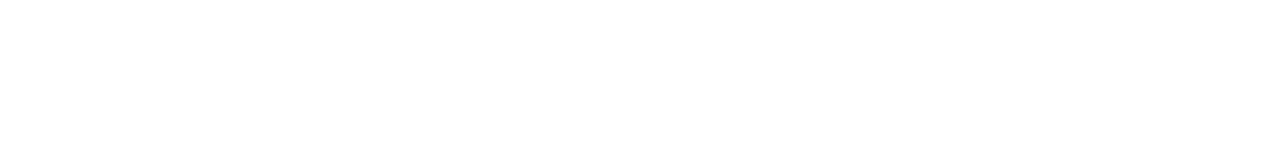
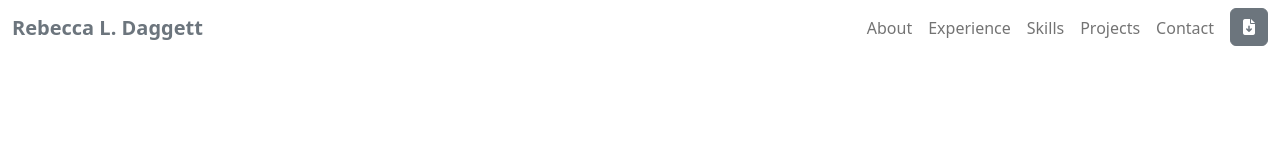
Before and after one commit to daggettt/bootstrap-portfolio, a plain HTML site: page index.html in a window 1280 px wide. Drawn offline with nearby package versions, Linux system fonts and the light colour scheme.

Commit message:
Add responsive navbar

```diff
--- a/index.html
+++ b/index.html
@@ -11,7 +11,56 @@
 </head>
 <body>
 
-  <!--Navigation-->
+    <!--Navigation-->
+
+    <nav class="navbar navbar-expand-md navbar-light sticky-top">
+      <div class="container-xxl">
+        <a href="#intro" class="navbar-brand">
+          <span class="fw-bold text-secondary">
+            Rebecca L. Daggett
+          </span>
+        </a>
+
+        <!--toggle button for mobile-->
+        <button class="navbar-toggler" type="button" data-bs-toggle="collapse"
+          data-bs-target="#main-nav" aria-controls="main-nav" aria-expanded="false"
+          aria-label="Toggle navigation">
+          <span class="navbar-toggler-icon"></span>
+        </button>
+
+        <!--Navbar links-->
+        <div class="collapse navbar-collapse justify-content-end align-center"
+        id="main-nav">
+          <ul class="navbar-nav">
+            <li class="nav-item">
+              <a href="#about" class="nav-link">About</a>
+            </li>
+            <li class="nav-item">
+              <a href="#experience" class="nav-link">Experience</a>
+            </li>
+            <li class="nav-item">
+              <a href="#skills" class="nav-link">Skills</a>
+            </li>
+            <li class="nav-item">
+              <a href="#projects" class="nav-link">Projects</a>
+            </li>
+            <li class="nav-item">
+              <a href="#contact" class="nav-link">Contact</a>
+            </li>
+            <li class="nav-item d-md-none">
+              <a href="" class="nav-link">CV</a>
+            </li>
+            <li class="nav-item ms-2 d-none d-md-inline">
+              <a href="" class="btn btn-secondary" role="button" type="download">
+                <i class="fa-solid fa-file-arrow-down"></i>
+              </a>
+            </li>
+          </ul>
+
+        </div>
+
+      </div>
+    </nav>
 
 
   <script src="https://cdn.jsdelivr.net/npm/bootstrap@5.2.3/dist/js/bootstrap.bundle.min.js" integrity="sha384-kenU1KFdBIe4zVF0s0G1M5b4hcpxyD9F7jL+jjXkk+Q2h455rYXK/7HAuoJl+0I4" crossorigin="anonymous"></script>
```
